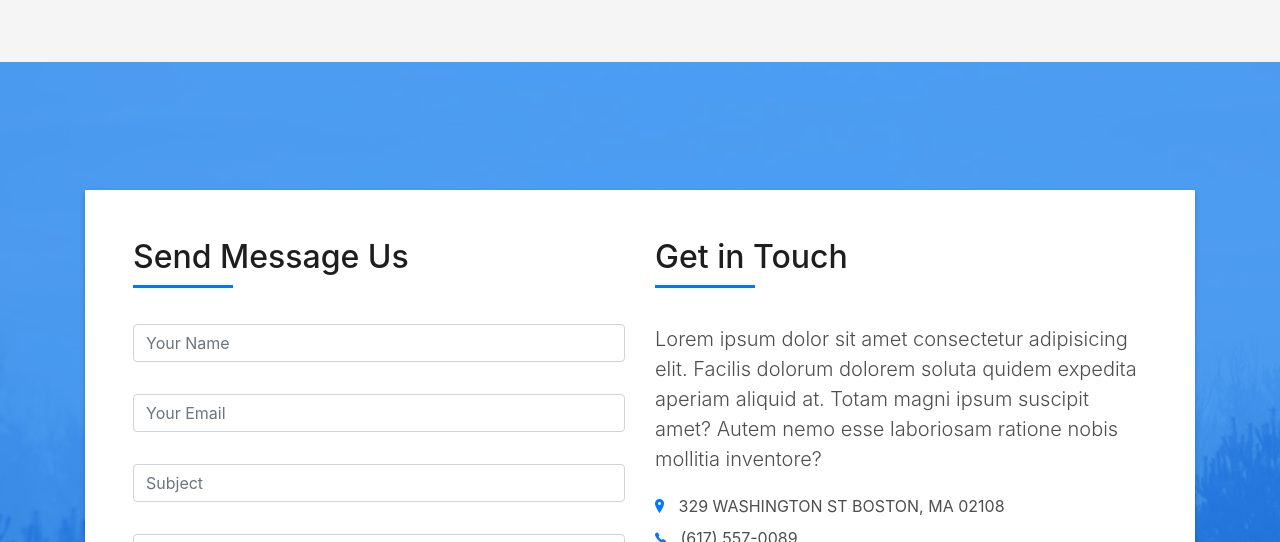
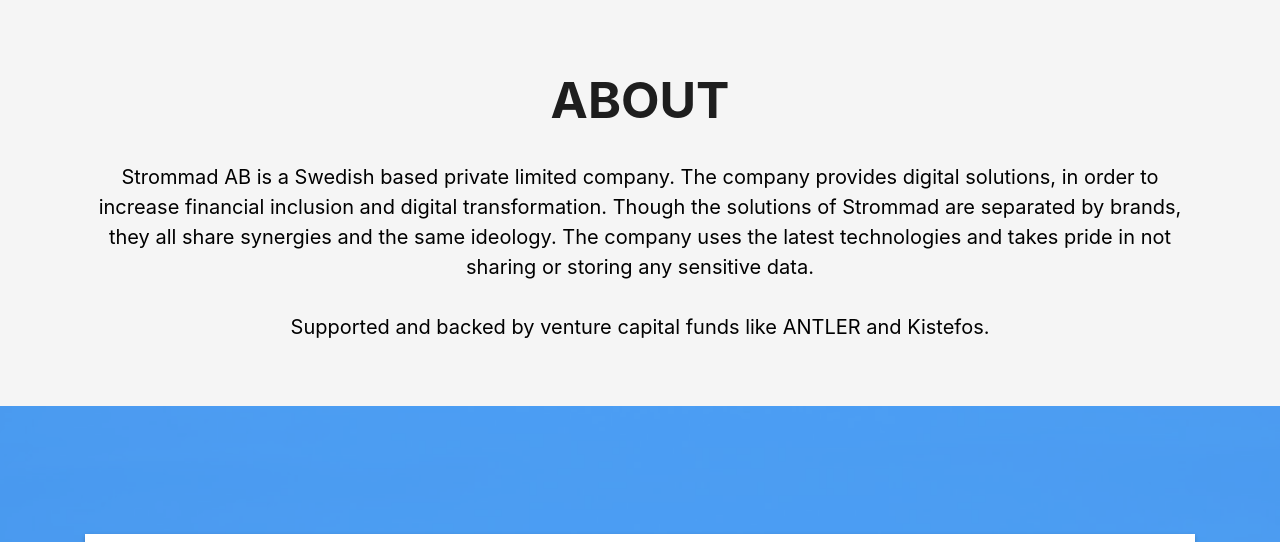
Before and after one commit to adilshehzad786/Mobile-Application-Landing-Page, a plain HTML site: page index.html in a window 1280 px wide. Shown: the part 802-1344 px from the top of the page. Drawn offline with Linux system fonts and the light colour scheme; files whose address does not match are found by name.

Commit message:
i added about page

```diff
--- a/css/style.css
+++ b/css/style.css
@@ -1274,3 +1274,21 @@ footer .credits a {
         text-align: center;
         display: block;
       }
+
+.aboutheader{
+
+  font-size: 50px;
+  text-align: center;
+  font-weight: bolder;
+
+
+}
+
+.aboutpra{
+  font-size: 20px;
+  text-align: center;
+  font-weight: normal;
+  color: black;
+
+
+}
--- a/index.html
+++ b/index.html
@@ -70,12 +70,25 @@
       </div>
     </div>
   </div>
-  <!--/ Intro Skew End /-->
+
+  <br>
+  <br>
+  <br>
+  <section class="about section-padding" id="about">
+    <div class="container">
+
+      <h1 class="aboutheader" > ABOUT </h1>
+<br>
+      <p class="aboutpra">Strommad AB is a Swedish based private limited company. The company provides digital solutions, in order to increase
+      financial inclusion and digital transformation. Though the solutions of Strommad are separated by brands, they all share synergies and the same ideology. The company uses the latest technologies and takes pride in not sharing or storing any sensitive data.
+<br>
+<br>
+      Supported and backed by venture capital funds like ANTLER and Kistefos.
+    </p>
 
 
-  <!--/ Section Services Star /-->
-
-  <!--/ Section Services End /-->
+    </div>
+</section>
 
 
   <!--/ Section Contact-Footer Star /-->
```
